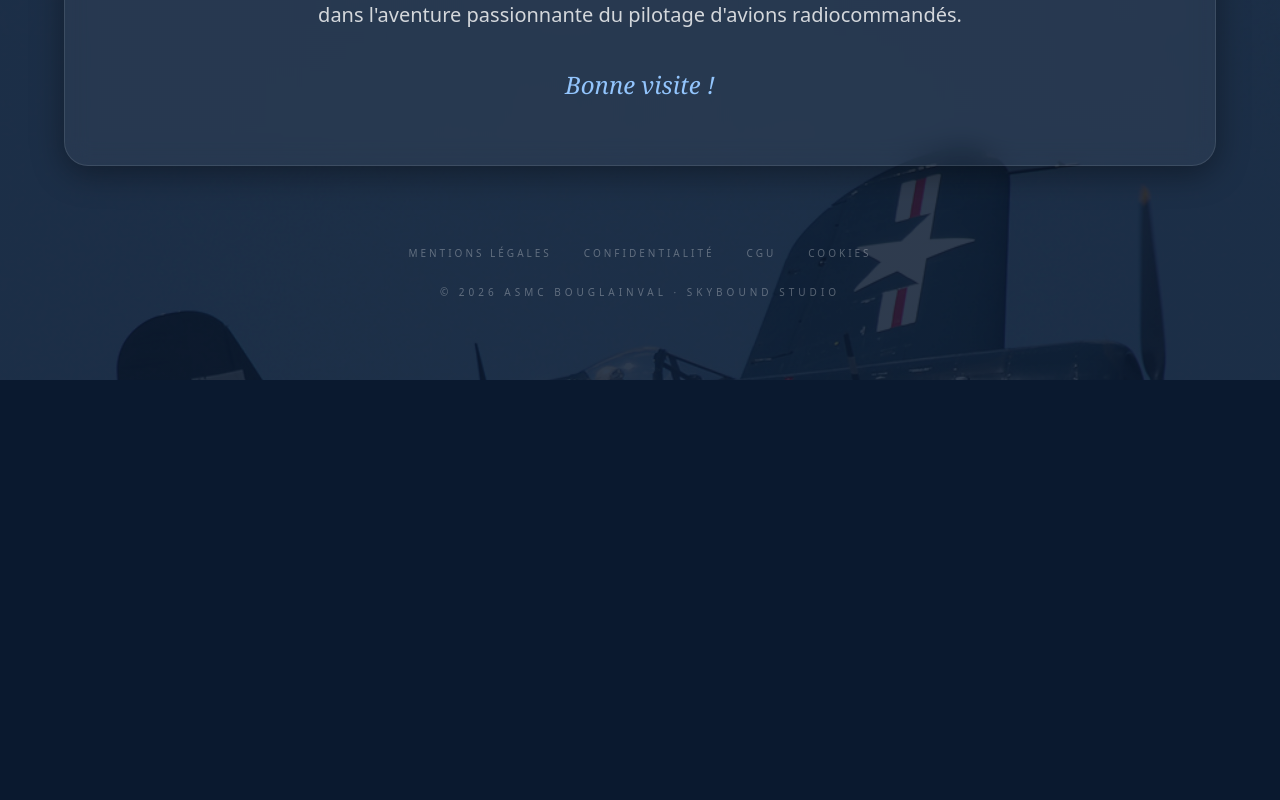
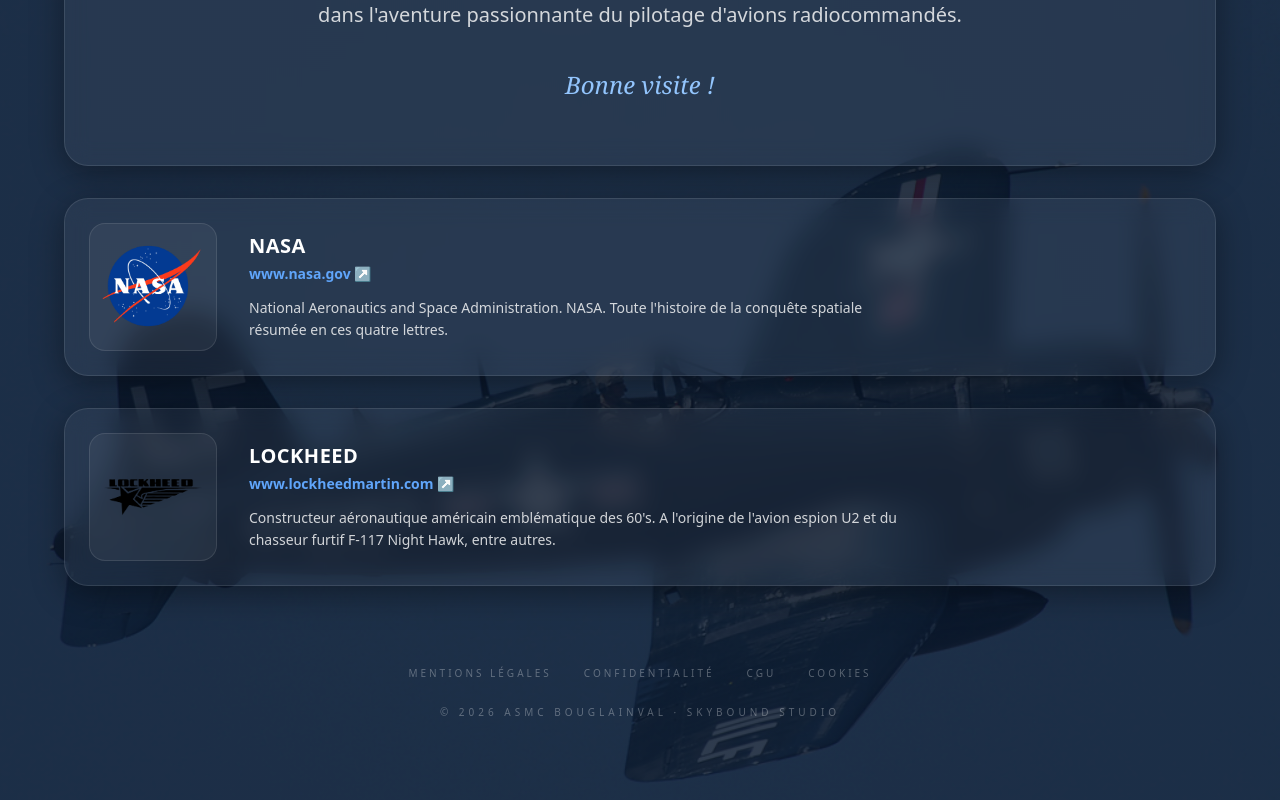
Before and after one commit to leschaeveemmanuel-rgb/asmc-site, a React (Vite) app: page / in a window 1280 px wide. Shown: the part 812-1612 px from the top of the page. Before the commit the page ends 1192 px from the top, so only its background shows below. Built offline with nearby package versions, Linux system fonts and the light colour scheme.

Commit message:
Add files via upload

```diff
--- a/src/App.jsx
+++ b/src/App.jsx
@@ -226,41 +226,119 @@ function App() {
           <div className="w-full animate-in fade-in slide-in-from-bottom-4 duration-700">
             <div className="text-center mb-12">
               <h2 className="text-3xl md:text-5xl font-black uppercase tracking-widest text-blue-400">Agenda du Club</h2>
-              <p className="mt-4 text-blue-100 opacity-80 italic">Les prochains rendez-vous en 2026</p>
+              <p className="mt-4 text-blue-100 opacity-80 italic">Les prochains rendez-vous à ne pas manquer en 2026</p>
             </div>
             <div className="max-w-5xl mx-auto space-y-6">
+              {/* EVENEMENT 1 BLOC A RECOPIER*/}
               <div className="glass-card p-6 flex flex-col items-stretch gap-6 hover:border-blue-400/30 transition-colors">
                 <div className="flex flex-col md:flex-row items-center gap-6">
-                  <div className="flex-shrink-0 w-24 h-24 bg-blue-500/20 rounded-2xl border border-blue-400/30 flex flex-col items-center justify-center"><span className="text-xs uppercase tracking-tighter opacity-60 text-blue-100">Juillet</span><span className="text-3xl font-black text-blue-400">10</span></div>
+                  <div className="flex-shrink-0 w-24 h-24 bg-blue-500/20 rounded-2xl border border-blue-400/30 flex flex-col items-center justify-center">
+                    <span className="text-xs uppercase tracking-tighter opacity-80 text-blue-100">Juillet</span>
+                    <span className="text-3xl font-black text-blue-400">10</span>
+                  </div>
                   <div className="flex-grow text-center md:text-left space-y-2">
-                    <div className="flex flex-col md:flex-row md:items-center gap-2 md:gap-4"><h3 className="text-xl font-bold uppercase tracking-wide text-white">Fête du Club</h3><span className="text-[10px] bg-blue-500/20 text-blue-300 px-2 py-1 rounded border border-blue-500/30 uppercase">Annuel</span></div>
-                    <p className="text-sm opacity-70">Vols de découverte, démonstrations et convivialité au terrain de Bouglainval.</p>
+                    <div className="flex flex-col md:flex-row md:items-center gap-2 md:gap-4"><h3 className="text-xl font-bold uppercase tracking-wide text-white">Fête du Club</h3><span className="text-[10px] bg-blue-500/20 text-blue-300 px-2 py-1 rounded border border-blue-500/30 uppercase w-fit mx-auto md:mx-0">Annuel</span></div>
+                    <p className="text-sm opacity-80">Vols de découverte, démonstrations et convivialité au terrain de Bouglainval.</p>
                     <button onClick={() => setExpandedEvent(expandedEvent === 'fete' ? null : 'fete')} className="text-[10px] font-black uppercase tracking-[0.2em] text-blue-400 hover:text-blue-300 transition-colors pt-2">{expandedEvent === 'fete' ? '▲ Réduire' : '▼ En savoir plus...'}</button>
                   </div>
                   <div className="flex-shrink-0 w-24 h-24 group/img"><a href="/avion-ecole.jpg" target="_blank" rel="noopener noreferrer" className="block w-full h-full relative"><img src="/avion-ecole.jpg" alt="Affiche" className="w-full h-full object-cover rounded-xl border border-white/10" /></a></div>
                 </div>
-                {expandedEvent === 'fete' && <div className="mt-4 p-6 rounded-xl bg-white/5 border-t border-white/10 animate-in slide-in-from-top-4 duration-300"><p className="text-sm leading-relaxed opacity-90 whitespace-pre-line">La traditionnelle fête de l'ASMC est le moment fort de notre saison !{"\n\n"}Au programme : Barbecue géant, démonstrations et ateliers.</p></div>}
+                {expandedEvent === 'fete' && (
+                  <div className="mt-4 p-6 rounded-xl bg-white/5 border-t border-white/10 animate-in slide-in-from-top-4 duration-300">
+                    <p className="text-sm leading-relaxed opacity-90 whitespace-pre-line">La traditionnelle fête de l'ASMC est le moment fort de notre saison !{"\n\n"}Au programme : Barbecue géant, vols de démonstration, ateliers enfants et baptêmes de l'air.</p>
+                  </div>
+                )}
+              </div>
+              {/* FIN DE BLOC A RECOPIER*/}
+
+              {/* EVENEMENT 2 BLOC A RECOPIER*/}
+              <div className="glass-card p-6 flex flex-col items-stretch gap-6 hover:border-blue-400/30 transition-colors">
+                <div className="flex flex-col md:flex-row items-center gap-6">
+                  <div className="flex-shrink-0 w-24 h-24 bg-blue-500/20 rounded-2xl border border-blue-400/30 flex flex-col items-center justify-center">
+                    <span className="text-xs uppercase tracking-tighter opacity-80 text-blue-100">Août</span>
+                    <span className="text-3xl font-black text-blue-400">22-24</span>
+                  </div>
+                  <div className="flex-grow text-center md:text-left space-y-2">
+                    <div className="flex flex-col md:flex-row md:items-center gap-2 md:gap-4"><h3 className="text-xl font-bold uppercase tracking-wide text-white">Rencontre GPR</h3><span className="text-[10px] bg-blue-500/20 text-blue-300 px-2 py-1 rounded border border-blue-500/30 uppercase w-fit mx-auto md:mx-0">Exceptionnel</span></div>
+                    <p className="text-sm opacity-80">Rencontre Grand Planeurs Radiocommandés. Restauration sur place.</p>
+                    <button onClick={() => setExpandedEvent(expandedEvent === 'gpr' ? null : 'gpr')} className="text-[10px] font-black uppercase tracking-[0.2em] text-blue-400 hover:text-blue-300 transition-colors pt-2">{expandedEvent === 'gpr' ? '▲ Réduire' : '▼ En savoir plus...'}</button>
+                  </div>
+                  <div className="flex-shrink-0 w-24 h-24 group/img"><a href="/gpr.png" target="_blank" rel="noopener noreferrer" className="block w-full h-full relative"><img src="/gpr.png" alt="Affiche" className="w-full h-full object-cover rounded-xl border border-white/10" /></a></div>
+                </div>
+                {expandedEvent === 'gpr' && (
+                  <div className="mt-4 p-6 rounded-xl bg-white/5 border-t border-white/10 animate-in slide-in-from-top-4 duration-300">
+                    <p className="text-sm leading-relaxed opacity-90 whitespace-pre-line">L'ASMC accueille la rencontre nationale des GPR. Remorquage assuré et camping sur place. Accès gratuit pour le public.</p>
+                  </div>
+                )}
+                {/* FIN DE BLOC A RECOPIER*/}
+
               </div>
             </div>
           </div>
         )}
 
-        {/* --- PAGE PARTENAIRES --- */}
-        {page === 'partenaires' && (
-          <div className="w-full animate-in fade-in slide-in-from-bottom-4 duration-700">
-            <div className="text-center mb-12"><h2 className="text-3xl md:text-5xl font-black uppercase tracking-widest text-blue-400">Nos Partenaires</h2><p className="mt-4 text-blue-100 opacity-60 italic">Ils soutiennent l'ASMC Bouglainval</p></div>
-            <div className="max-w-5xl mx-auto space-y-6">
+
+        {/* PARTENAIRE 1 BLOC A RECOPIER*/}
               <div className="glass-card p-6 flex flex-col md:flex-row items-center gap-8 hover:border-blue-400/30 transition-colors group">
-                <div className="flex-shrink-0 w-32 h-32 bg-white/5 rounded-2xl border border-white/10 overflow-hidden flex items-center justify-center p-2"><img src="/sponsor1.jpg" alt="Logo Partenaire" className="w-full h-full object-contain group-hover:scale-105 transition-transform duration-500" onError={(e) => { e.target.src = "https://via.placeholder.com/150?text=NASA"; }} /></div>
+                {/* VIGNETTE LOGO */}
+                <div className="flex-shrink-0 w-32 h-32 bg-white/5 rounded-2xl border border-white/10 overflow-hidden flex items-center justify-center p-2">
+                  <img
+                    src="/sponsor1.png"
+                    alt="Logo Partenaire"
+                    className="w-full h-full object-contain group-hover:scale-105 transition-transform duration-500"
+                    onError={(e) => { e.target.src = "https://via.placeholder.com/150?text=LOGO"; }}
+                  />
+                </div>
+                {/* CONTENU DESCRIPTION */}
                 <div className="flex-grow text-center md:text-left space-y-3">
-                  <h3 className="text-xl font-bold uppercase tracking-wide text-white">NASA</h3>
-                  <a href="https://www.nasa.gov" target="_blank" rel="noopener noreferrer" className="text-blue-400 hover:text-blue-300 text-sm font-bold transition-colors inline-block">www.nasa.gov ↗</a>
-                  <p className="text-sm opacity-70 leading-relaxed max-w-2xl">National Aeronautics and Space Administration. NASA. Toute l'histoire de la conquête spatiale résumée en ces quatre lettres.</p>
+                  <div className="space-y-1">
+                    <h3 className="text-xl font-bold uppercase tracking-wide text-white">NASA</h3>
+                    <a
+                      href="https://www.nasa.gov"
+                      target="_blank"
+                      rel="noopener noreferrer"
+                      className="text-blue-400 hover:text-blue-300 text-sm font-bold transition-colors inline-block"
+                    >
+                      www.nasa.gov ↗
+                    </a>
+                  </div>
+                  <p className="text-sm opacity-80 leading-relaxed max-w-2xl">
+                    National Aeronautics and Space Administration. NASA. Toute l'histoire de la conquête spatiale résumée en ces quatre lettres.
+                  </p>
                 </div>
               </div>
-            </div>
-          </div>
-        )}
+              {/* FIN DE BLOC A RECOPIER*/}
+
+              {/* PARTENAIRE 2 BLOC A RECOPIER */}
+              <div className="glass-card p-6 flex flex-col md:flex-row items-center gap-8 hover:border-blue-400/30 transition-colors group">
+                {/* VIGNETTE LOGO */}
+                <div className="flex-shrink-0 w-32 h-32 bg-white/5 rounded-2xl border border-white/10 overflow-hidden flex items-center justify-center p-2">
+                  <img
+                    src="/sponsor2.png"
+                    alt="Logo Partenaire"
+                    className="w-full h-full object-contain group-hover:scale-105 transition-transform duration-500"
+                    onError={(e) => { e.target.src = "https://via.placeholder.com/150?text=LOGO"; }}
+                  />
+                </div>
+                {/* CONTENU DESCRIPTION */}
+                <div className="flex-grow text-center md:text-left space-y-3">
+                  <div className="space-y-1">
+                    <h3 className="text-xl font-bold uppercase tracking-wide text-white">LOCKHEED</h3>
+                    <a
+                      href="https://www.lockheedmartin.com"
+                      target="_blank"
+                      rel="noopener noreferrer"
+                      className="text-blue-400 hover:text-blue-300 text-sm font-bold transition-colors inline-block"
+                    >
+                      www.lockheedmartin.com ↗
+                    </a>
+                  </div>
+                  <p className="text-sm opacity-80 leading-relaxed max-w-2xl">
+                    Constructeur aéronautique américain emblématique des 60's. A l'origine de l'avion espion U2 et du chasseur furtif F-117 Night Hawk, entre autres.
+                  </p>
+                </div>
+              </div>
+              {/* FIN DE BLOC A RECOPIER*/}
 
         {/* --- PAGE CONTACT --- */}
         {page === 'contact' && (
```
